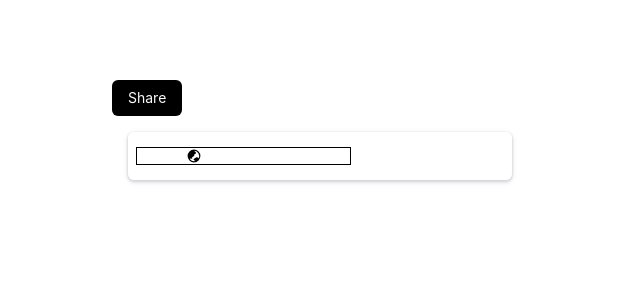
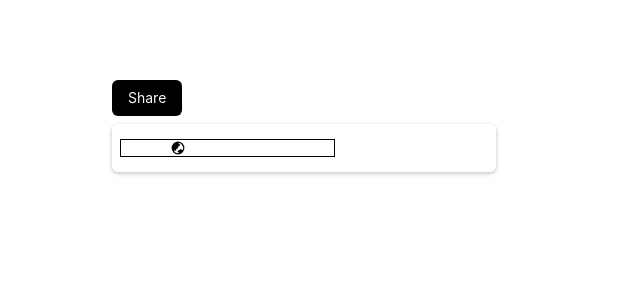
Before and after one commit to sky-kryst/oslash-assignment, a React (Vite) app: page / in a window 1280 px wide. Both pictures are taken after a click on the button "Share". Shown: the top 300 px of the page, without its empty margins (0-640 px from the left). Built offline with nearby package versions, Linux system fonts and the light colour scheme.

Commit message:
style(components): :lipstick: change margin: Card

```diff
--- a/src/components/Card.tsx
+++ b/src/components/Card.tsx
@@ -7,7 +7,7 @@ export const Card = ({ children, className }: IProps) => {
   return (
     <div
       className={
-        "rounded-md m-4 shadow-gray-300 shadow drop-shadow flex flex-col items-stretch h-fit w-fit overflow-hidden" +
+        "rounded-md mt-2 mx-auto shadow-gray-300 shadow drop-shadow flex flex-col items-stretch h-fit w-fit overflow-hidden" +
           " " +
           className ?? ""
       }
```
